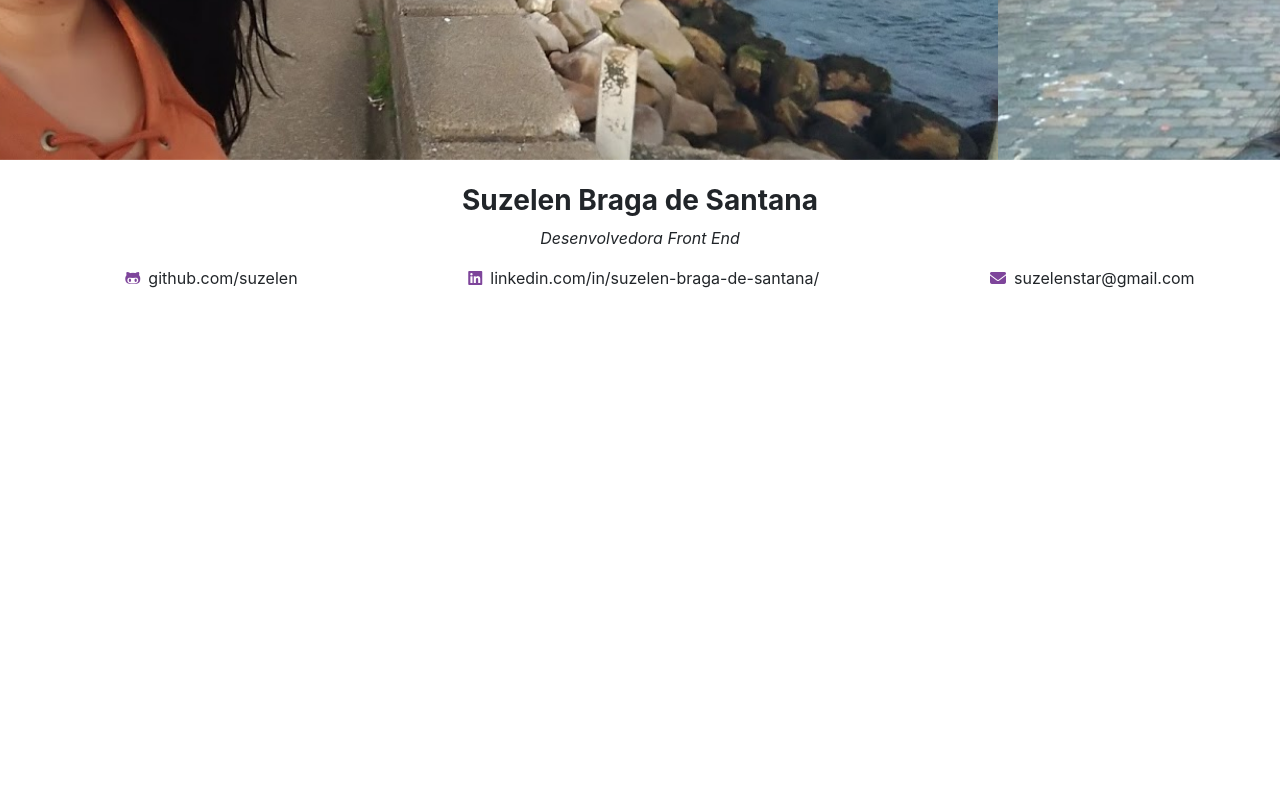
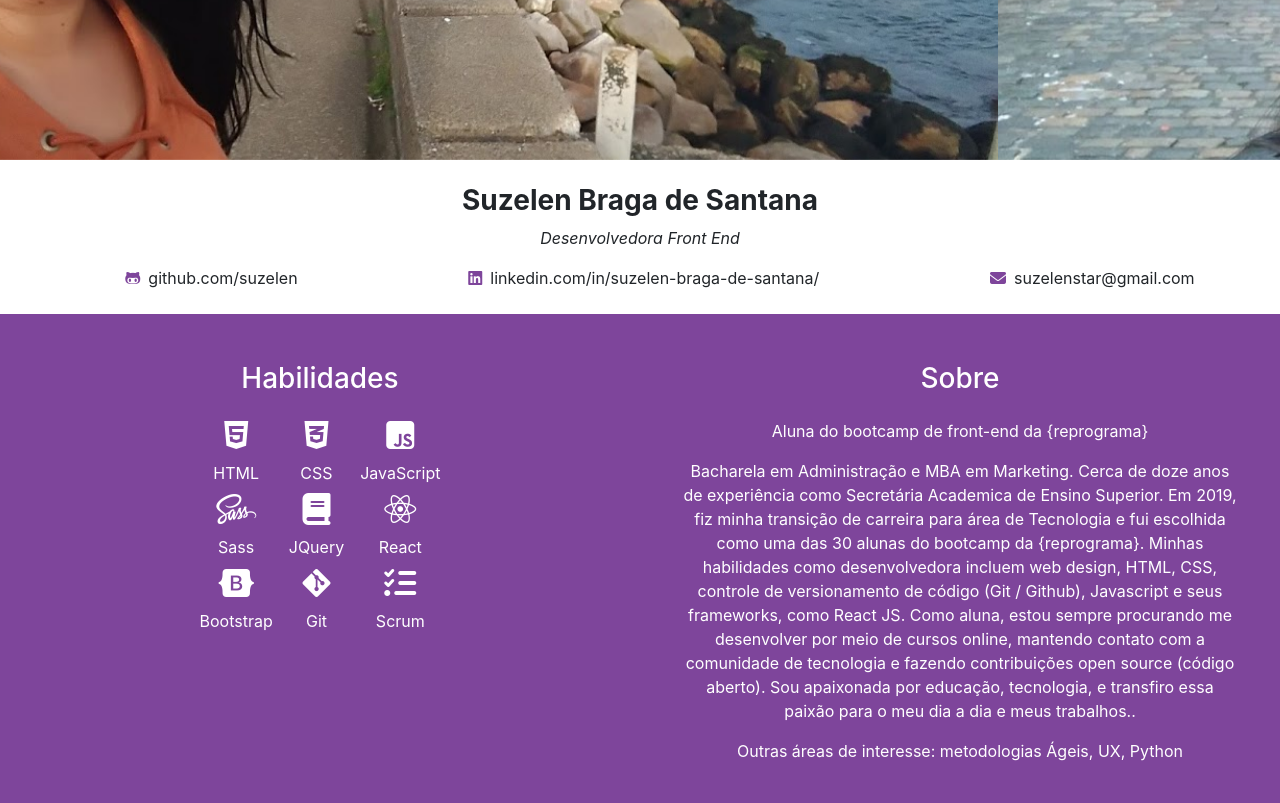
Before and after one commit to suzelen/suzelen-Bootstrap, a plain HTML site: page index.html in a window 1280 px wide. Shown: the part 496-1299 px from the top of the page. Before the commit the page ends 810 px from the top, so only its background shows below. Drawn offline with Linux system fonts and the light colour scheme.

Commit message:
Adiciona titulo

```diff
--- a/index.html
+++ b/index.html
@@ -65,7 +65,7 @@
         </div>
     </header>
 
-    <!-- SOBRE  -->
+    <!-- TITULO  -->
     <section>
         <div class="text-center my-4">
             <h3 class="font-weight-bold">Suzelen Braga de Santana</h3>
@@ -78,9 +78,60 @@
         </div>
     </section>
 
+    <!-- SOBRE -->
 
+    <section>
+        <div class="d-flex justify-content-around text-white bg-roxo">
+            <div class="icons m-4 col">
+                <h3 class="d-flex justify-content-center m-4">Habilidades</h3>
+                <div class="d-flex justify-content-center">
+                    <div class="text-center">
+                        <i class="col fa-2x fab fa-html5"></i>
+                        <p class="m-2">HTML</p>
+                        <i class="col fa-2x fab fa-sass"></i>
+                        <p class="m-2">Sass</p>
+                        <i class="col fa-2x fab fa-bootstrap"></i>
+                        <p class="m-2">Bootstrap</p>
+                    </div>
+                    <div class="text-center">
+                        <i class="col fa-2x fab fa-css3-alt"></i>
+                        <p class="m-2">CSS</p>
+                        <i class="col fa-2x far fas fa-book"></i>
+                        <p class="m-2">JQuery</p>
+                        <i class="col fa-2x fab fa-git-alt"></i>
+                        <p class="m-2">Git</p>
+                    </div>
+                    <div class="text-center">
+                        <i class="col fa-2x fab fa-js-square"></i>
+                        <p class="m-2">JavaScript</p>
+                        <i class="col fa-2x fab fa-react"></i>
+                        <p class="m-2">React</p>
+                        <i class="col fa-2x fas fa-tasks"></i>
+                        <p class="m-2">Scrum</p>
+                    </div>
+                </div>
+            </div>
 
+            <div class="icons m-4 col text-center">
+                <h3 class="m-4">Sobre</h3>
+                <p>Aluna do bootcamp de front-end da {reprograma}</p>
+                <p>Bacharela em Administração e MBA em Marketing. Cerca de doze anos de experiência como Secretária
+                    Academica de Ensino Superior.
+                    Em 2019, fiz minha transição de carreira para área de Tecnologia e fui escolhida como uma das 30
+                    alunas do bootcamp da {reprograma}.
 
+                    Minhas habilidades como desenvolvedora incluem web design, HTML, CSS, controle de
+                    versionamento de código (Git / Github), Javascript e seus frameworks, como React JS. Como
+                    aluna, estou sempre procurando me desenvolver por meio de cursos online, mantendo contato com a
+                    comunidade
+                    de tecnologia e fazendo contribuições open source (código aberto). Sou apaixonada por educação,
+                    tecnologia, e transfiro essa paixão para o meu dia a dia e meus trabalhos..</p>
+                <p>Outras áreas de interesse: metodologias Ágeis, UX, Python</p>
+            </div>
+        </div>
+    </section>
+
+    <!-- PORTFÓLIO  -->
 
     <script src="js/jquery-3.4.1.min.js"></script>
     <script src="js/bootstrap.min.js"></script>
--- a/styles/style.css
+++ b/styles/style.css
@@ -16,13 +16,6 @@ a:hover{
     color: #7E459B;
 }
 
-.habilities {
-    background-color:#7E459B;
-}
-
-/* .card {
- margin: 90px;
-} */
 .card-img-top {
     object-fit: fill;
    height: 300px;
```
Lines whose indentation alone changed are shown as unchanged.
